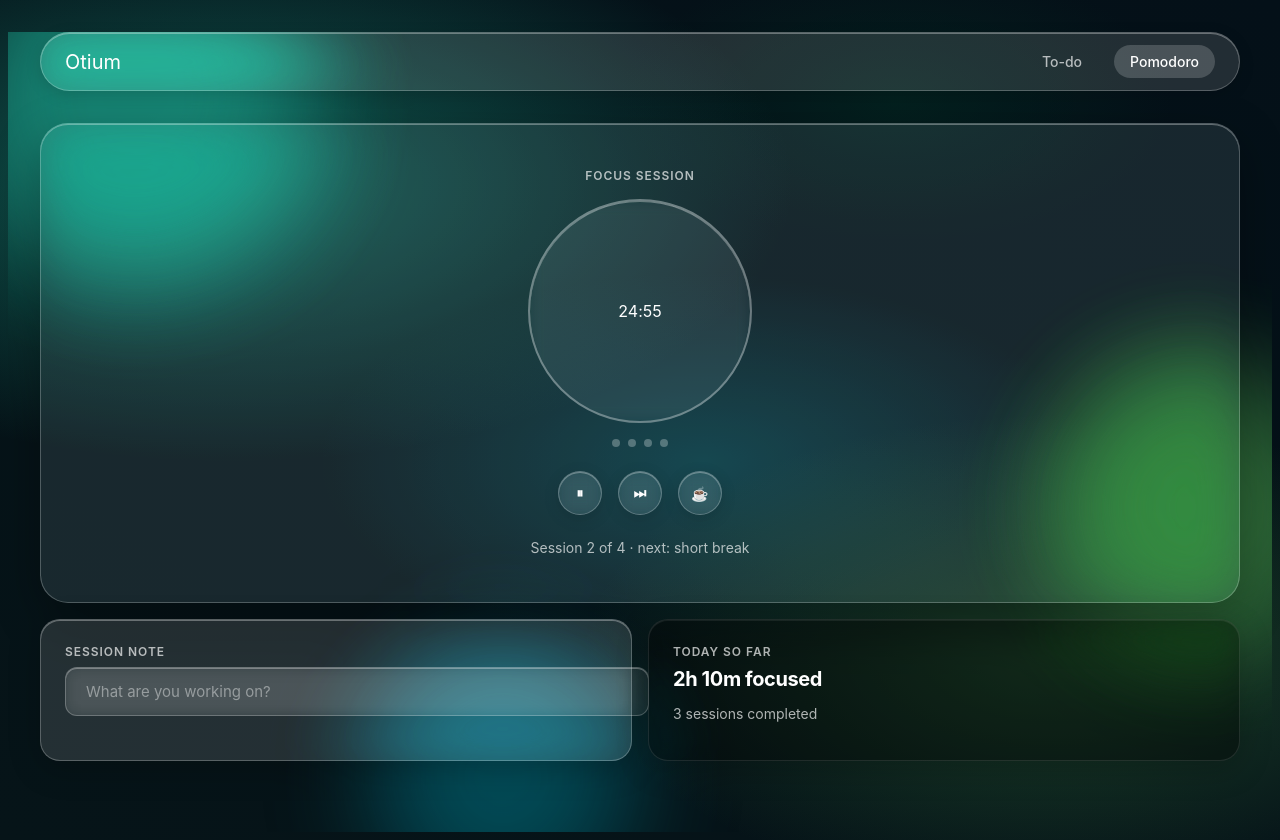
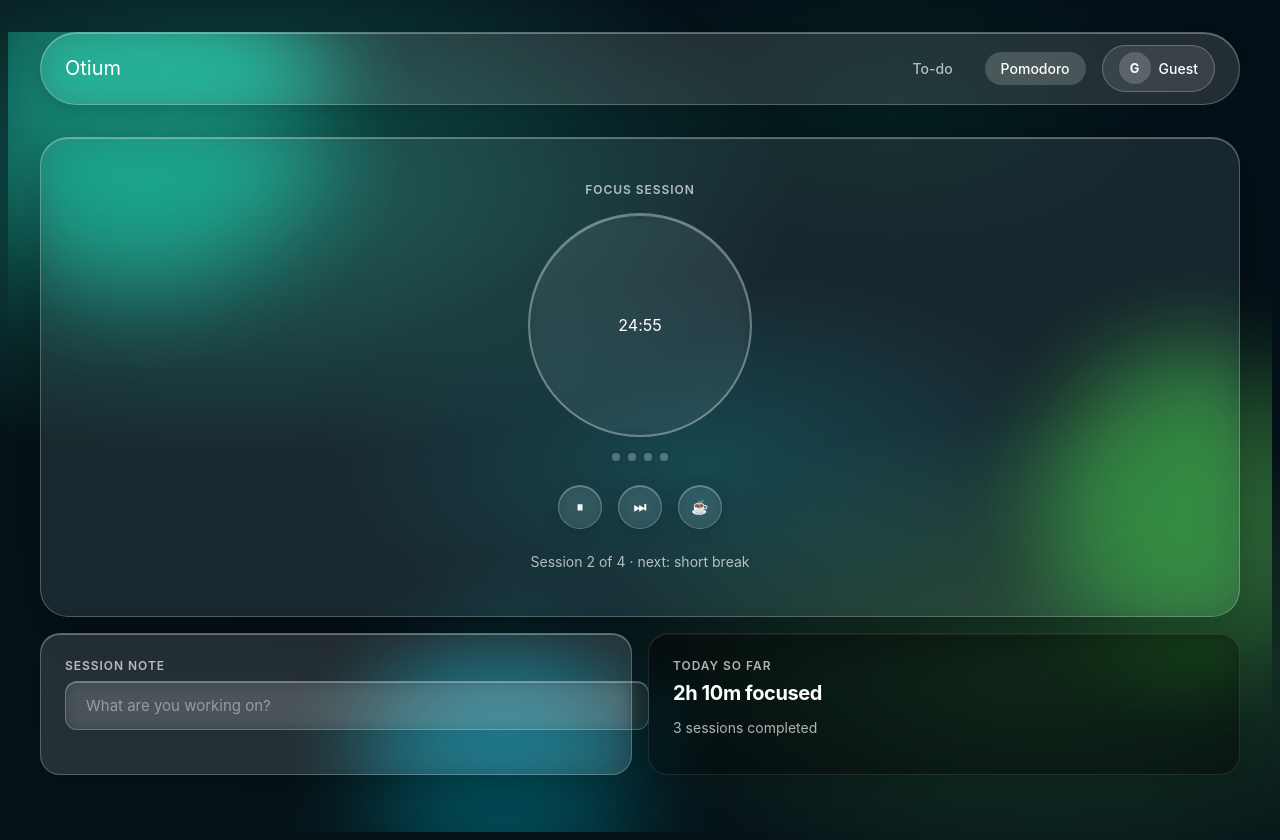
Before and after one commit to JDpatel69/lofi-hub, a plain HTML site: page client/pomodoro.html in a window 1280 px wide. Drawn offline with Linux system fonts and the light colour scheme.

Commit message:
add profile section with username on navigation bar

```diff
--- a/client/pomodoro.html
+++ b/client/pomodoro.html
@@ -21,6 +21,10 @@
       <span class="fill"></span>
       <a class="bar-link" href="todo.html">To-do</a>
       <a class="bar-link on" href="pomodoro.html">Pomodoro</a>
+      <div class="profile">
+        <span class="avatar" id="avatar"></span>
+        <span class="username" id="username"></span>
+      </div>
     </nav>
 
     <div class="panel bold t-teal" style="margin-top: 2rem; text-align: center;">
@@ -58,6 +62,12 @@
     </div>
 
   </div>
-
+  <script>
+      document.addEventListener('DOMContentLoaded', function () {
+          var username = localStorage.getItem('username') || 'Guest';
+          document.getElementById('username').textContent = username;
+          document.getElementById('avatar').textContent = username.charAt(0);
+      });
+  </script>
 </body>
 </html>
--- a/css/glassmorphism.css
+++ b/css/glassmorphism.css
@@ -196,6 +196,40 @@
   transition: background var(--ease), color var(--ease);
 }
 .bar-link:hover, .bar-link.on { background: var(--bg-hover); color: var(--ink); }
+
+.profile {
+  display: flex;
+  align-items: center;
+  gap: 0.5rem;
+  padding: 0.4rem 1rem;
+  background: rgba(255, 255, 255, 0.1);
+  border: var(--edge);
+  border-radius: var(--radius-pill);
+  cursor: pointer;
+  transition: background var(--ease);
+}
+.profile:hover { background: var(--bg-hover); }
+
+.avatar {
+  display: flex;
+  align-items: center;
+  justify-content: center;
+  width: 32px;
+  height: 32px;
+  background: rgba(255, 255, 255, 0.18);
+  border-radius: 50%;
+  color: var(--ink);
+  font-size: 0.8rem;
+  font-weight: 700;
+  text-transform: uppercase;
+}
+
+.username {
+  color: var(--ink);
+  font-family: var(--font);
+  font-size: 0.875rem;
+  font-weight: 500;
+}
 
 .field {
   width: 100%;
```
Also changed, not shown: client/To_do.html (+12 -2 lines).
